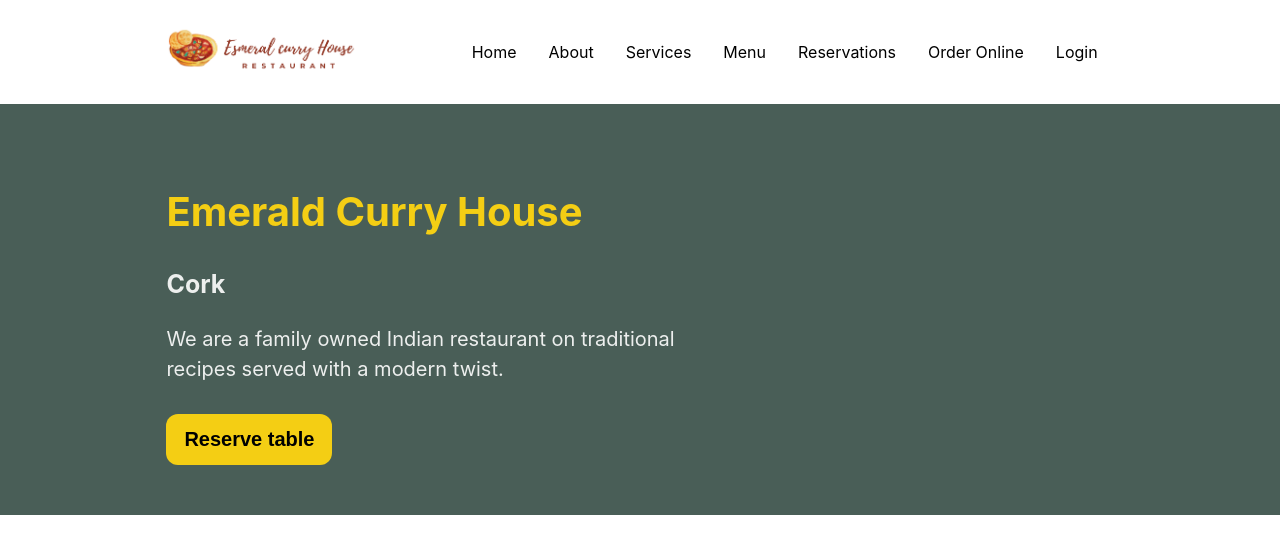
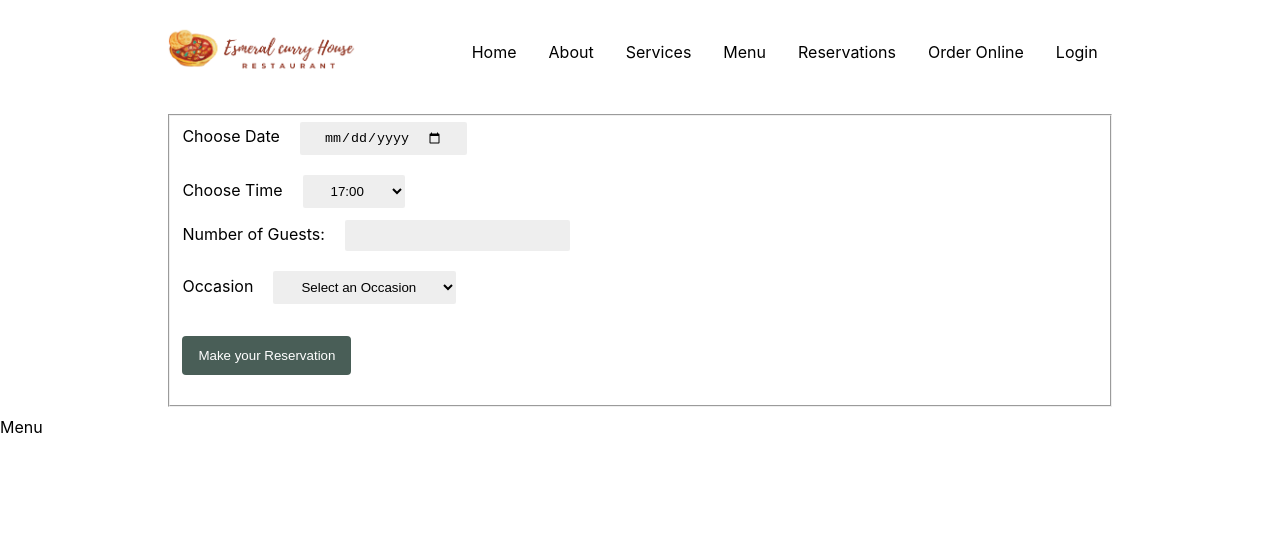
Before and after one commit to patriciabog/Emerald-Curry-House-web-app, a React (Create React App) app in the folder src/: page /booking in a window 1280 px wide. Shown: the top 554 px of the page. Built offline with nearby package versions, Linux system fonts and the light colour scheme; the HTML template or start-up script is replaced by a standard one.

Commit message:
add new components bookingForm and funcions

```diff
--- a/src/App.js
+++ b/src/App.js
@@ -1,14 +1,16 @@
 import React from 'react';
 import './App.css';
 import Nav from './components/Nav';
-import Header from './components/Header';
+import Main from './components/Main';
+import Menu from './components/Menu';
 
 function App() {
   return (
 
     <>
      <Nav/>
-     <Header/>
+     <Main/>
+     <Menu/>
     </>
   );
 }
--- a/src/components/Booking.js
+++ b/src/components/Booking.js
@@ -1,12 +1,11 @@
 import React from 'react';
+import BookingForm from './BookingForm';
 
-function Booking() {
+const Booking = (props) => {
     return (
 
-        <div>
-            Booking
-        </div>
+       <BookingForm availableTimes={props.availableTimes} dispatch={props.dispatch} SubmitForm={props.SubmitForm}/>
     );
-}
+};
 
 export default Booking;
--- a/src/components/BookingForm.js
+++ b/src/components/BookingForm.js
@@ -1,12 +1,94 @@
-import React from 'react';
+import React, { useState } from 'react';
 
-function BookingFrom() {
+const BookingForm = (props) => {
+    const [date, setDate] = useState("");
+    const [times, setTimes] = useState("");
+    const [guests, setGuests] = useState("");
+    const [occasion, setOccasion] = useState("");
+
+    const handleChange = (e) => {
+        setDate(e.target.value);
+    }
+
+    const handleSubmit = (e) => {
+        e.preventDefault();
+        props.submitForm({
+            date: date,
+            times: times,
+            guests: guests,
+            occasion: occasion,
+        });
+    }
+
     return (
+        <header>
+            <section>
+                <form onSubmit={handleSubmit} action="">
+                    <fieldset>
+                        {/* For date selection */}
+                        <div>
+                            <label htmlFor="book-date">Choose Date</label>
+                            <input
+                                id='book-date'
+                                value={date}
+                                onChange={handleChange}
+                                type="date"
+                                required
+                            />
+                        </div>
+                        {/* For time selection */}
+                        <div>
+                            <label htmlFor="book-time">Choose Time</label>
+                            <select
+                                id="book-time"
+                                value={times}
+                                onChange={(e) => setTimes(e.target.value)}
+                            >
+                                {props.availableTimes &&
+                                    props.availableTimes.availableTimes &&
+                                    props.availableTimes.availableTimes.map((availableTime) => (
+                                        <option key={availableTime} value={availableTime}>
+                                            {availableTime}
+                                        </option>
+                                    ))}
+                            </select>
+                        </div>
 
-        <div>
-            BookingFrom
-        </div>
+                        {/* For Number of guests selection */}
+                        <div>
+                            <label htmlFor="book-guests">Number of Guests: </label>
+                            <input
+                                id='book-guests'
+                                min='1'
+                                value={guests}
+                                onChange={(e) => setGuests(e.target.value)}
+                                type="text"
+                            />
+                        </div>
+                        {/* Occasion field */}
+                        <div>
+                            <label htmlFor="book-occasion">Occasion</label>
+                            <select
+                                name=""
+                                id="book-occasion"
+                                key={occasion}
+                                value={occasion}
+                                onChange={(e) => setOccasion(e.target.value)}
+                            >
+                                <option value="">Select an Occasion</option>
+                                <option value="birthday">Birthday</option>
+                                <option value="anniversary">Anniversary</option>
+                            </select>
+                        </div>
+                        {/* submit button */}
+                        <div className='btnReceive'>
+                            <input aria-label='On Click' type="submit" value={"Make your Reservation"} />
+                        </div>
+                    </fieldset>
+                </form>
+            </section>
+        </header>
     );
-}
+};
 
-export default BookingFrom;
+export default BookingForm;
--- a/src/components/ConfirmedBooking.js
+++ b/src/components/ConfirmedBooking.js
@@ -1,12 +1,14 @@
 import React from 'react';
 
-function ConfirmedBooking() {
+const ConfirmedBooking = () => {
     return (
 
-        <div>
-            ConfirmedBooking
+        <div className='confirm'>
+            <div>
+                <h1>Booking has been <span>confirmed!</span></h1>
+            </div>
         </div>
     );
-}
+};
 
 export default ConfirmedBooking;
--- a/src/components/Main.js
+++ b/src/components/Main.js
@@ -1,12 +1,64 @@
-import React from 'react';
+import React, { useReducer, useCallback } from 'react';
+import { Routes, Route, useNavigate } from 'react-router-dom';
+import Booking from './Booking';
+import Header from './Header';
+import ConfirmedBooking from './ConfirmedBooking';
 
-function Main() {
+const seedRandom = function (seed) {
+    let m = 2 ** 35 - 31;
+    let a = 185852;
+    let s = seed % m;
+    return function () {
+        return (s = s * a % m) / m;
+    };
+};
+
+const fetchAPI = function (date) {
+    let result = [];
+    let random = seedRandom(date.getDate());
+    for (let i = 17; i <= 23; i++) {
+        if (random() < 0.5) {
+            result.push(i + ':00');
+        }
+        if (random() > 0.5) {
+            result.push(i + ':30');
+        }
+    }
+    return result;
+};
+
+const submitAPI = function (formData) {
+    return true;
+};
+
+const Main = () => {
+    const navigate = useNavigate();
+
+    const updateTimes = useCallback((state, dte) => {
+        return { availableTimes: fetchAPI(new Date()) };
+    }, []);
+
+    const initialState = { availableTimes: fetchAPI(new Date()) };
+    const [state, dispatch] = useReducer(updateTimes, initialState);
+
+    const submitForm = useCallback((formData) => {
+        if (submitAPI(formData)) {
+            navigate("/confirmed");
+        }
+    }, [navigate]);
+
     return (
-
-        <div>
-            Main
-        </div>
+        <main className='main'>
+            <Routes>
+                <Route path='/' element={<Header />} />
+                <Route
+                    path='/booking'
+                    element={<Booking availableTimes={state} dispatch={dispatch} submitForm={submitForm} />}
+                />
+                <Route path='/confirmed' element={<ConfirmedBooking />} />
+            </Routes>
+        </main>
     );
-}
+};
 
 export default Main;
--- a/src/components/Menu.js
+++ b/src/components/Menu.js
@@ -1,6 +1,6 @@
 import React from 'react';
 
-function Menu() {
+const Menu = () => {
     return (
 
         <div>
```
